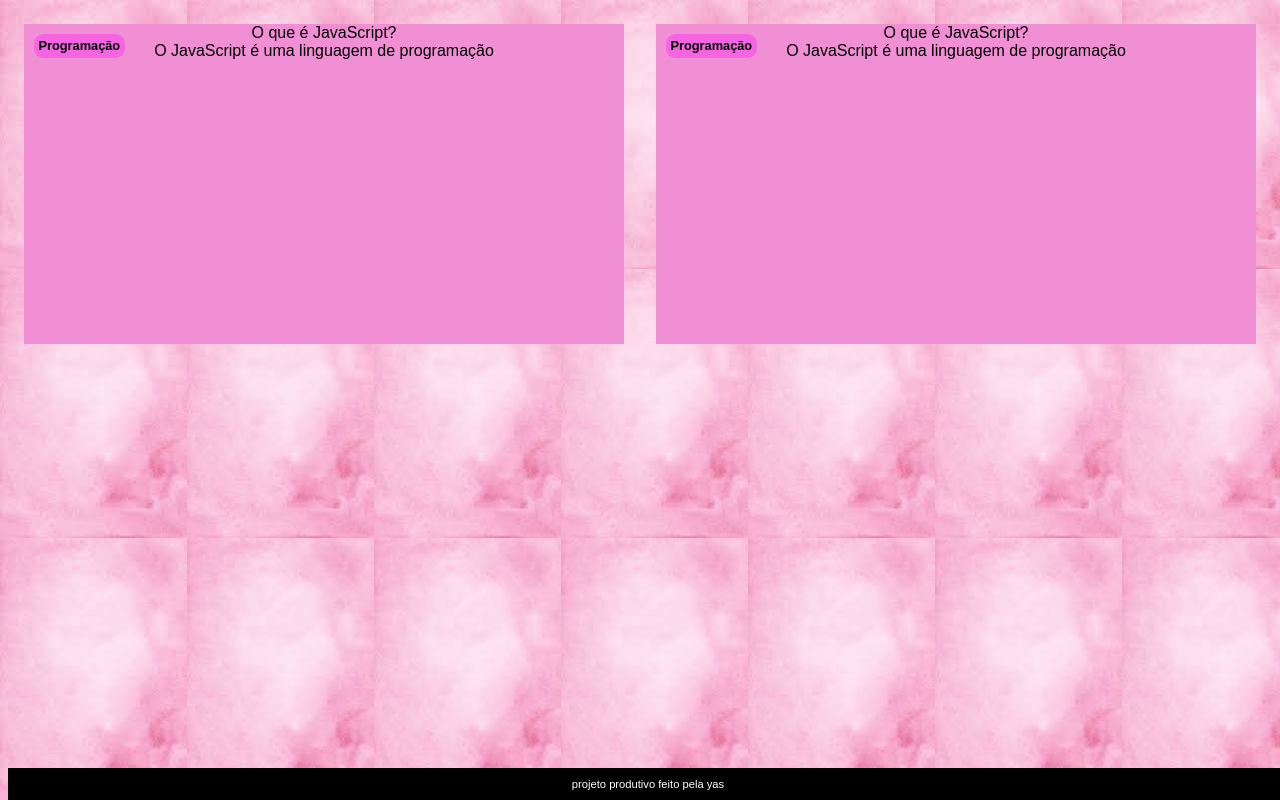
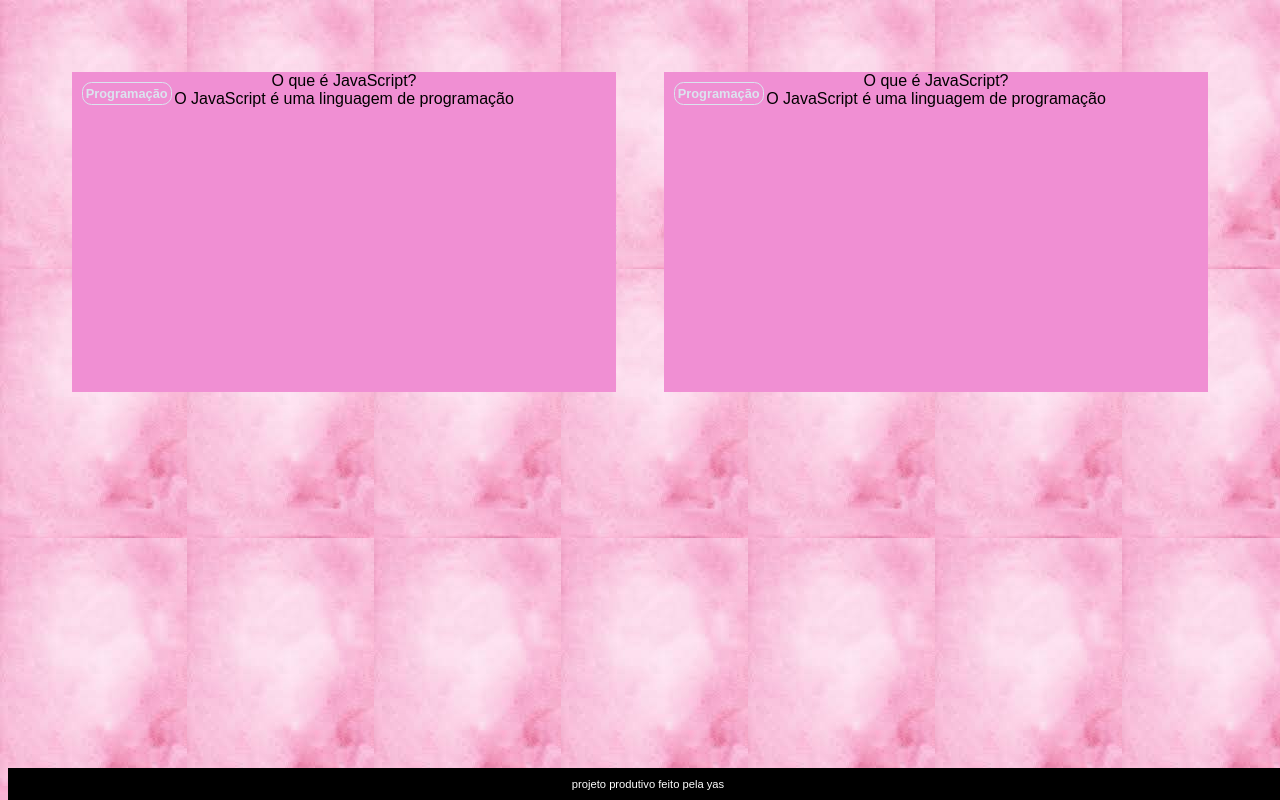
Before and after one commit to yjasmi/yass2, a plain HTML site: page index.html in a window 1280 px wide. Drawn offline with Linux system fonts and the light colour scheme.

Commit message:
Add files via upload

```diff
--- a/assets/style.css
+++ b/assets/style.css
@@ -1,3 +1,9 @@
+:root {
+    --text-color: #DBE4EF;
+    --card-front-color: #144480;
+    --card-back-color: #00F4BF;
+}
+
 body {
     background: url('img/images.jpeg');
     font-family: Arial, Helvetica, sans-serif;
@@ -5,6 +11,10 @@ body {
 
 #container{
     display: flex;
+    flex-wrap: wrap;
+    justify-content: space-between;
+    padding: 3rem;
+    gap: 1rem;
 }
 
 .cartao {
@@ -22,9 +32,10 @@ body {
 
 }
 .cartao__conteudo h3{
-    background-color: rgb(245, 100, 225);
+    color: var(--text-color);
+    border: 1px solid var(--text-color);
     text-align: left;
-    padding: 0.3rem;
+    padding: 0.2rem;
     position: absolute;
     margin: 0.6rem;
     border-radius: 0.6rem;
```
